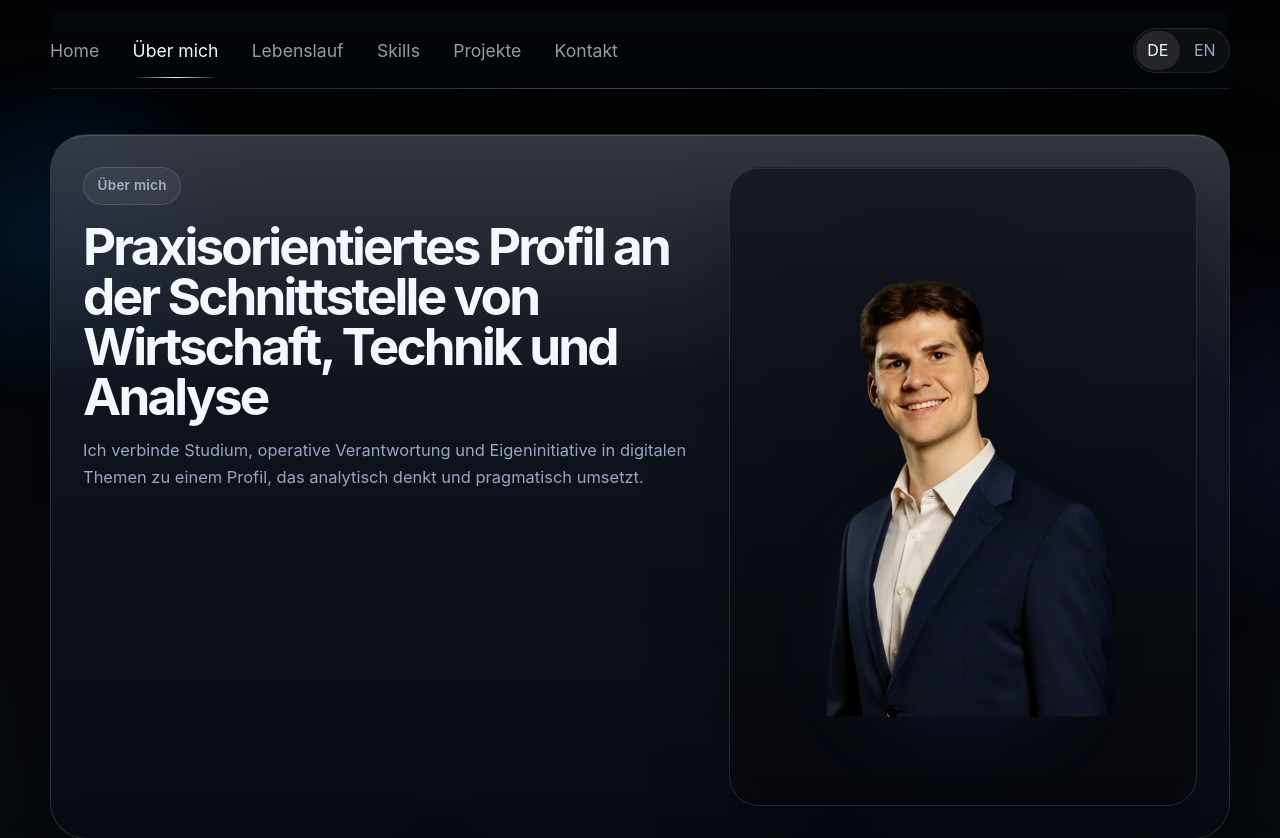
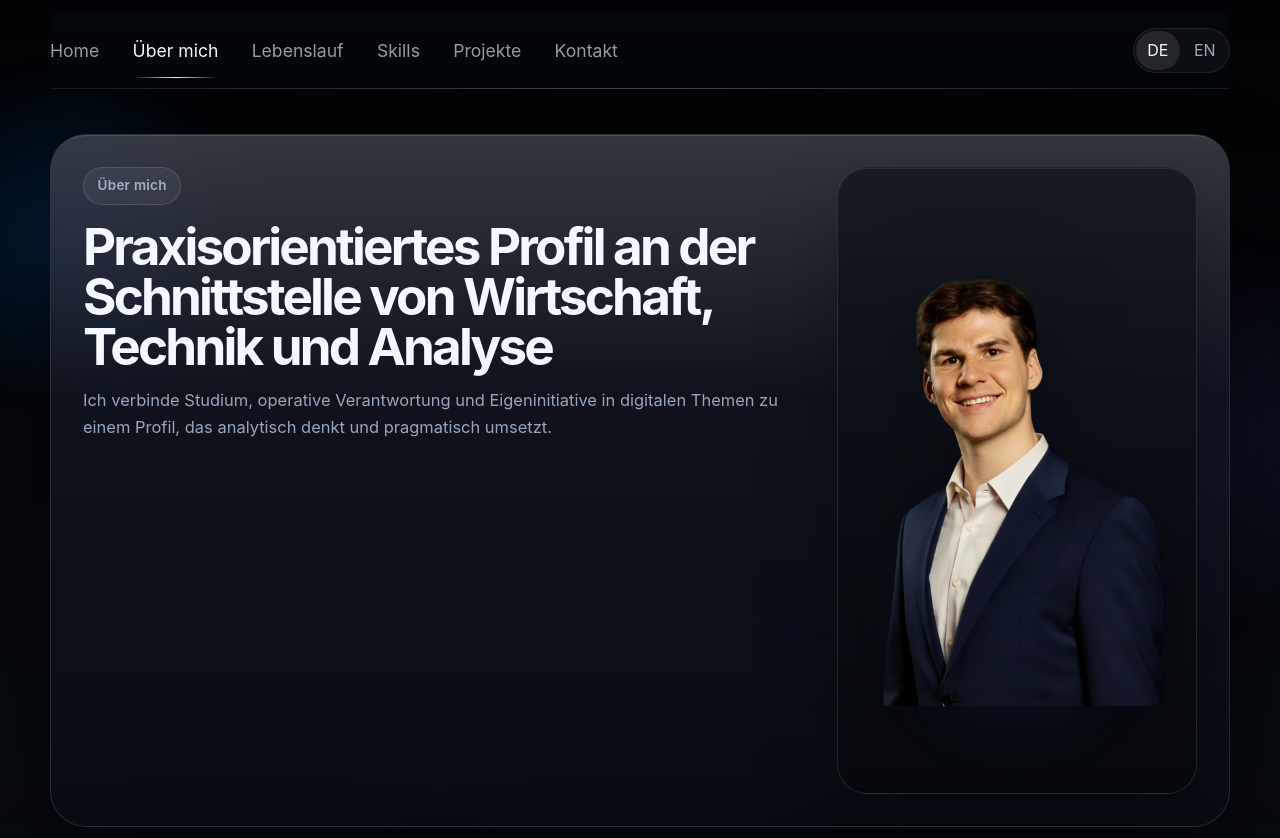
Before and after one commit to Noahwuhrmann/noah-wuhrmann-cv, a React (Vite) app: page /about in a window 1280 px wide. Shown: the top 838 px of the page. Built offline with nearby package versions, Linux system fonts and the light colour scheme.

Commit message:
Scale portrait within original frame

```diff
--- a/src/index.css
+++ b/src/index.css
@@ -846,7 +846,7 @@ button {
 
 .about-hero {
   display: grid;
-  grid-template-columns: minmax(0, 1.15fr) minmax(340px, 468px);
+  grid-template-columns: minmax(0, 1.25fr) minmax(280px, 360px);
   gap: clamp(1.5rem, 3vw, 2.75rem);
   align-items: stretch;
 }
@@ -894,7 +894,8 @@ button {
   position: relative;
   z-index: 1;
   display: block;
-  width: min(100%, 480px);
+  width: min(130%, 480px);
+  max-width: none;
   max-height: 728px;
   object-fit: contain;
   filter: drop-shadow(0 18px 46px rgba(0, 0, 0, 0.28));
@@ -2239,7 +2240,7 @@ button {
   }
 
   .about-portrait-shell {
-    max-width: 546px;
+    max-width: 420px;
   }
 }
 
```
